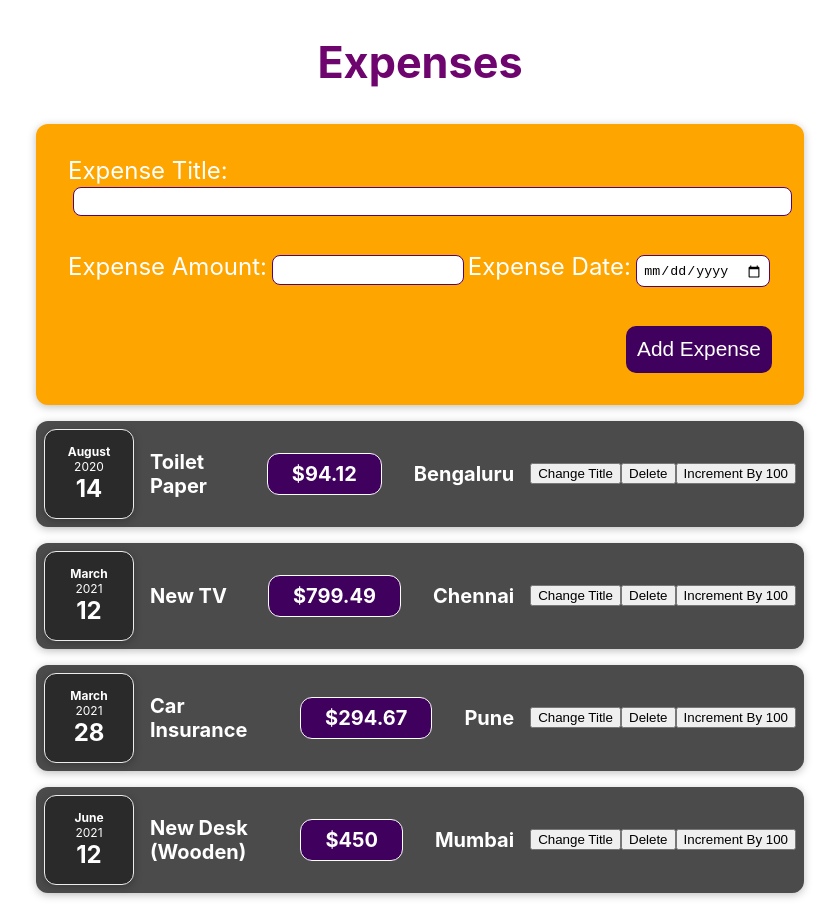
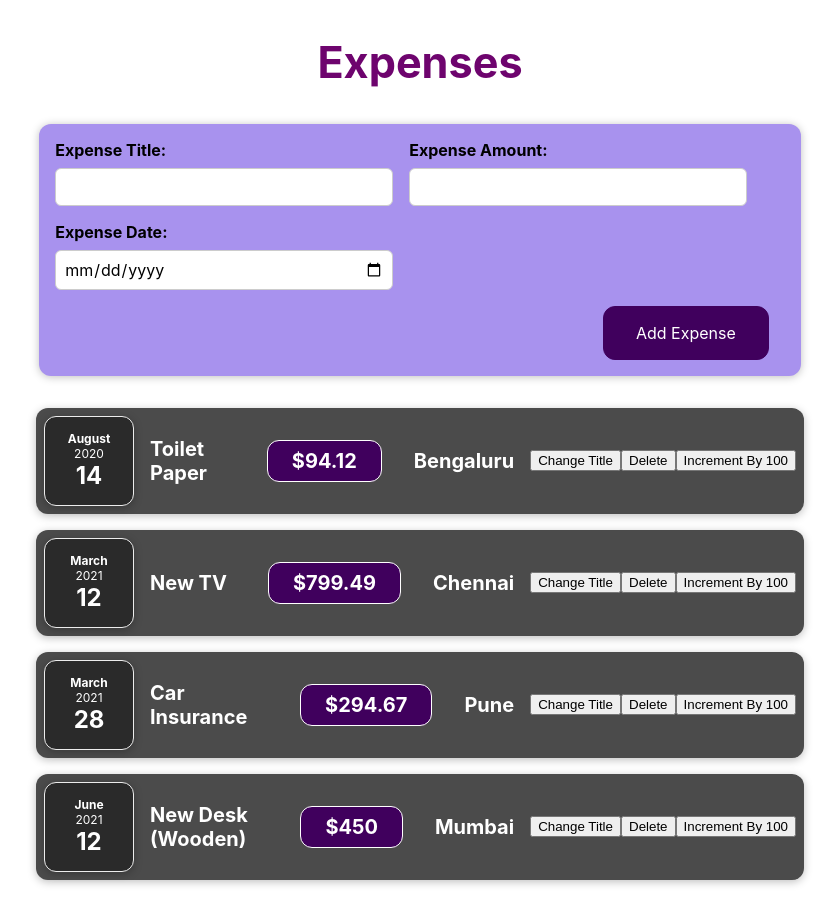
Before and after one commit to manupuranic/first-react-app, a React (Create React App) app: page / in a window 1280 px wide. Shown: the whole page, without its empty margins (220-1059 px from the left). Built offline with nearby package versions, Linux system fonts and the light colour scheme.

Commit message:
Multiple States

```diff
--- a/src/App.js
+++ b/src/App.js
@@ -1,7 +1,6 @@
 import ExpenseItem from "./components/Expenses/ExpenseItem";
-import Card from "./components/UI/Card";
 import "./App.css";
-import ExpenseForm from "./components/Expenses/ExpenseForm";
+import NewExpense from "./components/NewExpense/NewExpense";
 
 const App = () => {
   const expenses = [
@@ -38,7 +37,7 @@
   return (
     <div className="main">
       <h2 className="heading">Expenses</h2>
-      <ExpenseForm />
+      <NewExpense />
       {expenses.map((expense) => {
         return (
           <ExpenseItem
--- a/src/components/Expenses/ExpenseForm.css
+++ /dev/null
@@ -1,55 +0,0 @@
-.expense-form {
-  padding: 2rem;
-  background-color: orange;
-}
-
-.expense-form__form {
-  display: flex;
-  flex-wrap: wrap;
-  justify-content: space-between;
-}
-
-.expense-form label {
-  color: white;
-  font-size: 1.5rem;
-}
-
-.expense-form input {
-  padding: 0.4rem;
-  border-radius: 8px;
-  margin: 2px;
-  margin-left: 5px;
-  margin-bottom: 5%;
-  border: 1px solid #54017a;
-}
-
-.expense-form__title {
-  display: block;
-  width: 100%;
-}
-
-.expense-form__title-input {
-  display: block;
-  width: 100%;
-}
-
-.expense-form__btn-div {
-  width: 100%;
-  display: flex;
-  margin-top: 3%;
-}
-
-.expense-form__btn {
-  margin-left: auto;
-  border: none;
-  padding: 1.6%;
-  border-radius: 10px;
-  cursor: pointer;
-  background-color: #40005d;
-  color: white;
-  font-size: 1.3rem;
-}
-
-.expense-form__btn:hover {
-  background-color: #54017a;
-}
--- a/src/components/Expenses/ExpenseForm.js
+++ /dev/null
@@ -1,42 +0,0 @@
-import "./ExpenseForm.css";
-import Card from "../UI/Card";
-
-const ExpenseForm = () => {
-  const changeHandler = (e) => {
-    console.log(e.target.value);
-  };
-  return (
-    <Card className="expense-form">
-      <form className="expense-form__form">
-        <div className="expense-form__title">
-          <label>Expense Title:</label>
-          <input
-            onChange={changeHandler}
-            type="text"
-            className="expense-form__title-input"
-          />
-        </div>
-        <div className="expense-form__amount">
-          <label>Expense Amount:</label>
-          <input
-            onChange={changeHandler}
-            type="number"
-            min="0.01"
-            step="0.01"
-          />
-        </div>
-        <div className="expense-form__date">
-          <label>Expense Date:</label>
-          <input onChange={changeHandler} type="date" />
-        </div>
-        <div className="expense-form__btn-div">
-          <button type="submit" className="expense-form__btn">
-            Add Expense
-          </button>
-        </div>
-      </form>
-    </Card>
-  );
-};
-
-export default ExpenseForm;
--- /dev/null
+++ b/src/components/NewExpense/ExpenseForm.css
@@ -0,0 +1,26 @@
+.new-expense__controls {
+  display: flex;
+  flex-wrap: wrap;
+  gap: 1rem;
+  margin-bottom: 1rem;
+  text-align: left;
+}
+
+.new-expense__control label {
+  font-weight: bold;
+  margin-bottom: 0.5rem;
+  display: block;
+}
+
+.new-expense__control input {
+  font: inherit;
+  padding: 0.5rem;
+  border-radius: 6px;
+  border: 1px solid #ccc;
+  width: 20rem;
+  max-width: 100%;
+}
+
+.new-expense__actions {
+  text-align: right;
+}
--- /dev/null
+++ b/src/components/NewExpense/ExpenseForm.js
@@ -0,0 +1,54 @@
+import { useState } from "react";
+import "./ExpenseForm.css";
+
+const ExpenseForm = () => {
+  const [enteredTitle, setEnteredTitle] = useState("");
+  const [enteredAmount, setEnteredAmount] = useState("");
+  const [enteredDate, setEnteredDate] = useState("");
+
+  const enteredTitleChangeHandler = (e) => {
+    setEnteredTitle(e.target.value);
+  };
+
+  const enteredAmountChangeHandler = (e) => {
+    setEnteredAmount(e.target.value);
+  };
+
+  const dateChangeHandler = (e) => {
+    setEnteredDate(e.target.value);
+  };
+
+  return (
+    <form>
+      <div className="new-expense__controls">
+        <div className="new-expense__control">
+          <label>Expense Title:</label>
+          <input
+            onChange={enteredTitleChangeHandler}
+            value={enteredTitle}
+            type="text"
+          />
+        </div>
+        <div className="new-expense__control">
+          <label>Expense Amount:</label>
+          <input
+            onChange={enteredAmountChangeHandler}
+            type="number"
+            min="0.01"
+            step="0.01"
+            value={enteredAmount}
+          />
+        </div>
+        <div className="new-expense__control">
+          <label>Expense Date:</label>
+          <input onChange={dateChangeHandler} type="date" value={enteredDate} />
+        </div>
+      </div>
+      <div className="new-expense__actions">
+        <button type="submit">Add Expense</button>
+      </div>
+    </form>
+  );
+};
+
+export default ExpenseForm;
--- /dev/null
+++ b/src/components/NewExpense/NewExpense.css
@@ -0,0 +1,38 @@
+.new-expense {
+  background-color: #a892ee;
+  padding: 1rem;
+  margin: 2rem auto;
+  width: 50rem;
+  max-width: 95%;
+  border-radius: 12px;
+  text-align: center;
+  box-shadow: 0 1px 8px rgba(0, 0, 0, 0.25);
+}
+
+.new-expense button {
+  font: inherit;
+  cursor: pointer;
+  padding: 1rem 2rem;
+  border: 1px solid #40005d;
+  background-color: #40005d;
+  color: white;
+  border-radius: 12px;
+  margin-right: 1rem;
+}
+
+.new-expense button:hover,
+.new-expense button:active {
+  background-color: #510674;
+  border-color: #510674;
+}
+
+.new-expense button.alternative {
+  color: #220131;
+  border-color: transparent;
+  background-color: transparent;
+}
+
+.new-expense button.alternative:hover,
+.new-expense button.alternative:active {
+  background-color: #ddb3f8;
+}
--- /dev/null
+++ b/src/components/NewExpense/NewExpense.js
@@ -0,0 +1,12 @@
+import ExpenseForm from "./ExpenseForm";
+import "./NewExpense.css";
+
+const NewExpense = () => {
+  return (
+    <div className="new-expense">
+      <ExpenseForm />
+    </div>
+  );
+};
+
+export default NewExpense;
```
